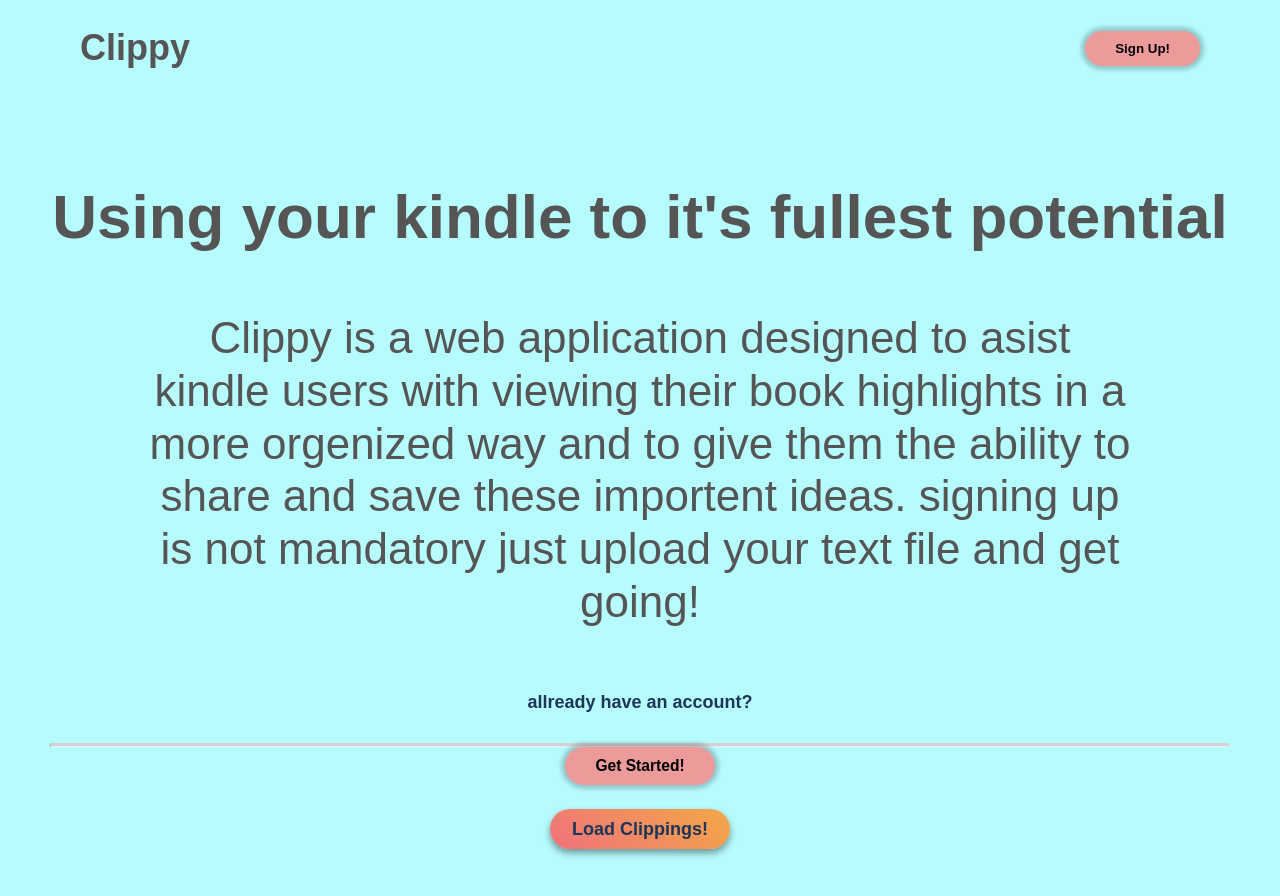
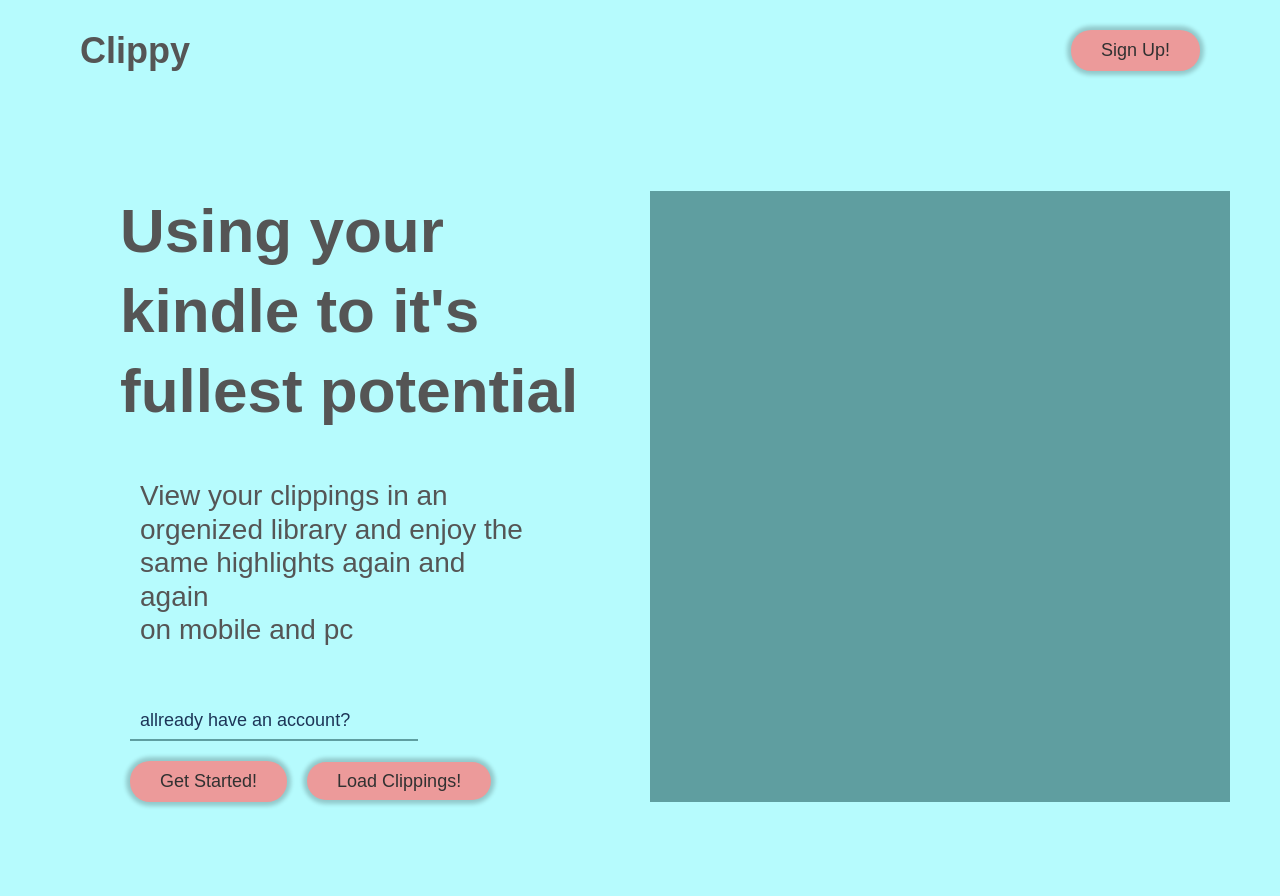
Before and after one commit to afik1/clippy-viewer, a Vue app: page / in a window 1280 px wide. Shown: the top 896 px of the page. After the commit the page ends 852 px from the top, so only its background shows below. Built offline with nearby package versions, Linux system fonts and the light colour scheme.

Commit message:
Error fix in parsing function and started library

```diff
--- a/src/components/AddClippingsFile.vue
+++ b/src/components/AddClippingsFile.vue
@@ -25,7 +25,7 @@ export default defineComponent({
     ...mapState(['booksList']),
   },
   methods: {
-    ...mapActions(['setBooksList']),
+    ...mapActions(['library/setBooksList']),
     parseFile(fileText: string) {
       let booksList: Array<Book> = []
 
@@ -36,13 +36,10 @@ export default defineComponent({
           booksList = mergeLibrarys(this.booksList, booksList)
         }
 
-        this.setBooksList(booksList)
+        this['library/setBooksList'](booksList)
         this.$emit('parseFinished')
-
-        // this.$store.dispatch(
-        //   'showErrorMessage',
-        //   'Sorry error while parsing file :))'
-        // )
+      } else {
+        // this.showErrorMessage('Sorry file format not valid...  :(')
       }
     },
     checkFileValidity() {
@@ -60,29 +57,20 @@ export default defineComponent({
 }
 
 .input-btn {
-  display: block;
-  position: relative;
-  width: 180px;
-  height: 40px;
-  border-radius: 25px;
-  background: linear-gradient(40deg, #f0727c, #f3a846);
-  box-shadow: 0 4px 7px rgba(0, 0, 0, 0.4);
-  display: flex;
-  align-items: center;
-  justify-content: center;
-  color: #1d3557;
-  font-weight: bold;
+  border-radius: 20px;
+  padding: 1rem 3rem 1rem 3rem;
+  background-color: #ec9a9a;
+  border: 0;
+  box-shadow: 0 0 0.4rem 0.4rem rgba(0, 0, 0, 0.2);
   cursor: pointer;
+  height: fit-content;
   transition: transform 0.2s ease-out;
+  font-size: 2.4rem;
+  color: rgb(49, 49, 49);
 }
 
 .input-btn:hover,
 .input-btn:focus {
   transform: scale(1.02);
 }
-
-.input-btn:focus {
-  outline: 1px solid #000;
-  outline: -webkit-focus-ring-color auto 2px;
-}
 </style>
--- /dev/null
+++ b/src/components/Book.vue
@@ -0,0 +1,77 @@
+<template>
+  <div class="book-box">
+    <div class="book-header">{{ book.bookName }}</div>
+    <div class="divider"></div>
+    <div class="book-stats">
+      <div class="book-stat">{{ book.clippings.length }} Clippings</div>
+      <div class="book-stat">Last updated - 25/10/2022</div>
+      <div class="book-stat">Auther - George</div>
+    </div>
+  </div>
+</template>
+
+<script lang="ts">
+import { PropType, defineComponent } from 'vue'
+import { Book } from '@/store/interfaces'
+
+export default defineComponent({
+  props: {
+    book: {
+      type: Object as () => Book,
+      required: true,
+    },
+  },
+})
+</script>
+
+<style scoped>
+.book-box {
+  width: 30rem;
+  height: 30rem;
+  background-color: whitesmoke;
+  border-radius: 10px;
+  padding: 1rem;
+  cursor: pointer;
+  transition: transform 0.4s ease-out;
+  display: flex;
+  flex-direction: column;
+  justify-content: space-around;
+}
+
+.book-box:hover {
+  transform: translate(0, -4px);
+}
+
+.divider {
+  border-top: 2px solid #555;
+  width: 95%;
+  margin: 1rem 0 1rem 0;
+}
+
+.book-stat {
+  color: #555;
+  font-weight: 400;
+  padding: 0.5rem;
+  border-radius: 8px;
+  background-color: lightsteelblue;
+  border: 1px solid #555;
+}
+
+.book-header {
+  font-weight: 700;
+  font-size: 2.4rem;
+  color: #555;
+  text-align: center;
+  text-overflow: ellipsis;
+  overflow: hidden;
+  max-height: 3.6em;
+  line-height: 1.8em;
+  word-wrap: break-word;
+}
+
+.book-stats {
+  display: flex;
+  flex-direction: column;
+  gap: 2rem;
+}
+</style>
--- a/src/components/Button.vue
+++ b/src/components/Button.vue
@@ -13,8 +13,17 @@ export default {}
   border-radius: 20px;
   padding: 1rem 3rem 1rem 3rem;
   background-color: #ec9a9a;
+  color: rgb(49, 49, 49);
+  font-family: 'Rubik', sans-serif;
   border: 0;
   box-shadow: 0 0 0.4rem 0.4rem rgba(0, 0, 0, 0.2);
   cursor: pointer;
+  height: fit-content;
+  transition: transform 0.5s ease-out;
+}
+
+.btn:hover,
+.btn:focus {
+  transform: translateY(2);
 }
 </style>
--- a/src/components/TextFileReader.vue
+++ b/src/components/TextFileReader.vue
@@ -1,9 +1,7 @@
 <template>
   <div>
-    <div class="styled-btn">
-      <input type="file" id="file" ref="file" class="file" @change="onSelect" />
-      <label for="file"><slot></slot></label>
-    </div>
+    <input type="file" id="file" ref="file" class="file" @change="onSelect" />
+    <label for="file"><slot></slot></label>
   </div>
 </template>
 
--- a/src/router/index.ts
+++ b/src/router/index.ts
@@ -1,7 +1,7 @@
 import { createRouter, createWebHashHistory, RouteRecordRaw } from 'vue-router'
 import OpeningScreen from '../views/OpeningScreen.vue'
 // import About from '../views/About.vue'
-// import Library from '../views/Library.vue'
+import Library from '../views/Library.vue'
 // import ViewClippings from '../views/ViewClippings.vue'
 
 const routes: Array<RouteRecordRaw> = [
@@ -15,11 +15,11 @@ const routes: Array<RouteRecordRaw> = [
   //   name: 'About',
   //   component: About,
   // },
-  // {
-  //   path: '/library',
-  //   name: 'Library',
-  //   component: Library,
-  // },
+  {
+    path: '/library',
+    name: 'Library',
+    component: Library,
+  },
   // {
   //   path: '/clippings',
   //   name: 'ViewClippings',
--- a/src/utils.ts
+++ b/src/utils.ts
@@ -1,4 +1,4 @@
-import { Book, ClippingDetails } from '@/store/interfaces'
+import { Book, ClippingDetails, Clipping } from '@/store/interfaces'
 
 const compareNames = (
   firstObject: Array<string>,
@@ -52,39 +52,40 @@ const removeEmpty = (clippingsArray: Array<string>) => {
 
 export function parseClippingsFile(text: string): Array<Book> {
   const parsedText = removeEmpty(text.split('=========='))
-  const clippingsArray = [] as Array<Book>
-  const clippingObject = {} as Book
-  let currBook = ''
+  const booksArray = [] as Array<Book>
+  let book = {} as Book
+  let currBookName = ''
 
   if (parsedText.length >= 1) {
     // Selecting first book in list
-    currBook = parsedText[0][0]
-    clippingObject.bookName = currBook
-    clippingObject.clippings = []
-    clippingObject.clippings.push({
+    currBookName = parsedText[0][0]
+    book.bookName = currBookName
+    book.clippings = []
+    book.clippings.push({
       details: parseDetails(parsedText[0][1]),
       text: parsedText[0][2],
     })
 
     // Iterating over array and saving all the clippings in order
     for (let index = 1; index < parsedText.length; index++) {
-      if (parsedText[index][0] !== currBook) {
-        clippingsArray.push(clippingObject)
-        currBook = parsedText[index][0]
-        clippingObject.bookName = currBook
-        clippingObject.clippings = []
+      if (parsedText[index][0] !== currBookName) {
+        booksArray.push(book)
+        currBookName = parsedText[index][0]
+        book = {} as Book
+        book.bookName = currBookName
+        book.clippings = []
       }
 
-      clippingObject.clippings.push({
+      book.clippings.push({
         details: parseDetails(parsedText[index][1]),
         text: parsedText[index][2],
-      })
+      } as Clipping)
     }
 
-    clippingsArray.push(clippingObject)
+    booksArray.push(book)
   }
 
-  return clippingsArray
+  return booksArray
 }
 
 export function createClippingsFile(clippingsParsed: Array<Book>): void {
--- /dev/null
+++ b/src/views/Library.vue
@@ -0,0 +1,58 @@
+<template>
+  <div class="container">
+    <div class="header">Your Library</div>
+    <div class="books">
+      <div class="grid-item" v-for="(book, key) in booksList" :key="key">
+        <Book :book="book"></Book>
+      </div>
+    </div>
+  </div>
+</template>
+
+<script>
+import { defineComponent } from 'vue'
+import { mapState } from 'vuex'
+import Book from '@/components/Book.vue'
+
+export default defineComponent({
+  components: {
+    Book,
+  },
+  computed: {
+    ...mapState('library', ['booksList']),
+  },
+})
+</script>
+
+<style scoped>
+.header {
+  font-size: 4.8rem;
+  font-weight: 700;
+  color: #555;
+  margin: 0 0 0 2rem;
+}
+
+.container {
+  padding: 5rem 1rem 0 1rem;
+  width: 150rem;
+}
+
+.books {
+  background-color: lightslategray;
+  width: auto;
+  height: auto;
+  border-radius: 6px;
+  padding: 3rem;
+  margin: 5rem 0 0 0;
+  display: grid;
+  grid-template-columns: 1fr 1fr 1fr 1fr;
+  row-gap: 3rem;
+  justify-content: space-evenly;
+  align-items: center;
+}
+.grid-item {
+  display: flex;
+  justify-content: center;
+  align-items: center;
+}
+</style>
--- a/src/views/OpeningScreen.vue
+++ b/src/views/OpeningScreen.vue
@@ -7,32 +7,29 @@
       </Button>
     </div>
     <div class="opening-container">
-      <h1 class="opening-title">Using your kindle to it's fullest potential</h1>
+      <div class="opening-info">
+        <h1 class="opening-title">
+          Using your kindle to it's fullest potential
+        </h1>
         <div class="opening-paragraph">
-        Clippy is a web application designed to asist kindle users with viewing
-        their book highlights in a more orgenized way and to give them the
-        ability to share and save these importent ideas. signing up is not
-        mandatory just upload your text file and get going!
+          View your clippings in an orgenized library and enjoy the same
+          highlights again and again<br />on mobile and pc
         </div>
-      <div>
-        <div>
+        <div class="opening-btns">
           <h4 class="small-text">allready have an account?</h4>
-          <hr class="divider" />
-        </div>
+          <div class="divider"></div>
+          <div class="btn-row">
             <Button @click="showPopup()">
               <h3 class="btn-label">Get Started!</h3>
             </Button>
-        <FileAdd class="file-input" @parseFinished="fileParsed()"
-          >Load Clippings!</FileAdd
+            <FileAdd :resetLibrary="true" @parseFinished="fileParsed()"
+              ><h3 class="btn-label">Load Clippings!</h3></FileAdd
             >
           </div>
         </div>
-    <!-- <div class="signin-container">
-    <div class="error-row">
-      <AlertBox class="alert-box"></AlertBox>
       </div>
-
-  </div> -->
+      <div class="opening-images"></div>
+    </div>
   </div>
 </template>
 
@@ -56,8 +53,7 @@ export default defineComponent({
       this.$router.push({ name: 'Library' })
     },
     showPopup() {
-      this.showErrorMessage('msg hahaha')
-      setTimeout(() => console.log(this.alertText), 4000)
+      console.log('popup')
     },
   },
 })
@@ -65,35 +61,37 @@ export default defineComponent({
 
 <style scoped>
 .opening-container {
-  display: flex;
-  flex-direction: column;
+  display: grid;
+  grid-template-columns: 1fr 1fr;
   align-content: center;
   justify-content: flex-start;
-  text-align: center;
   height: 100%;
-  padding: 10rem 5rem 5rem 5rem;
+  padding: 10rem 5rem 5rem 7rem;
 }
 
 .opening-paragraph {
-  font-size: 4.4rem;
-  padding: 0 9.6rem 0 9.6rem;
+  font-size: 2.8rem;
   margin-bottom: 6.4rem;
-  font-weight: 500;
+  font-weight: 400;
   line-height: 1.2;
+  padding: 0 6rem 0 2rem;
 }
 
 .opening-title {
   font-size: 6.2rem;
-  margin-bottom: 6.4rem;
+  margin-bottom: 4.8rem;
+  line-height: 8rem;
 }
 
 .small-text {
-  margin-bottom: 3.2rem;
+  margin: 0 0 1rem 2rem;
+  font-weight: 500;
   color: #1d3557;
 }
 
 .btn-label {
-  font-weight: 700;
+  font-weight: 400;
+  font-size: 1.8rem;
 }
 
 .signup-bar {
@@ -105,10 +103,33 @@ export default defineComponent({
 }
 
 .divider {
-  border-top: 3px solid lightgrey;
+  border-top: 2px solid cadetblue;
+  width: 60%;
+  margin: 0 0 1rem 1rem;
 }
 
-.file-input {
-  margin-top: 2.4rem;
+.opening-info {
+  padding: 0 5rem 0 5rem;
+}
+
+.opening-images {
+  background-color: cadetblue;
+}
+
+.opening-btns {
+  display: flex;
+  flex-direction: column;
+  justify-content: flex-start;
+  margin: 3.2rem 0 0 0;
+}
+
+.btn-row {
+  display: flex;
+  flex-direction: row;
+  justify-content: flex-start;
+  align-items: center;
+  gap: 2rem;
+  margin: 1rem 0 0 1rem;
+  width: 105%;
 }
 </style>
```
Also changed, not shown: 1 other file (tests, documents, lock files or other folders). Lines whose indentation alone changed are shown as unchanged.
